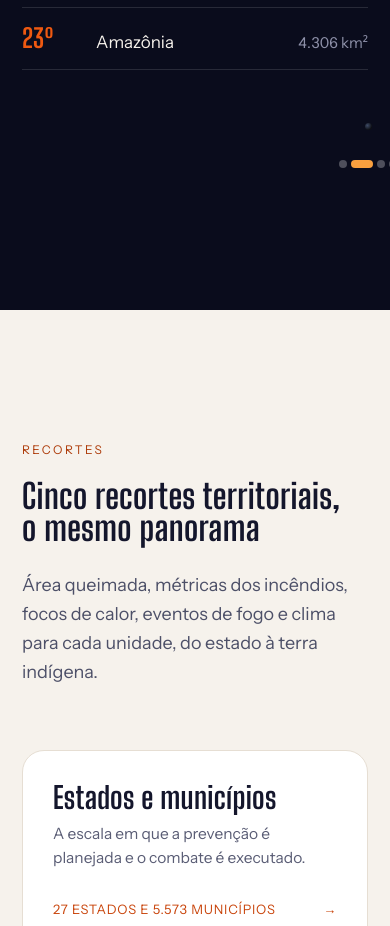
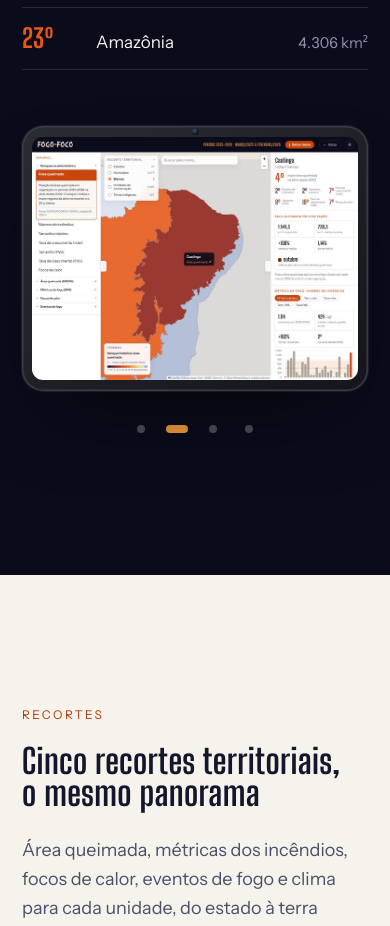
Before and after one commit to Liaons/fogoemfoco, a plain HTML site: page index.html in a window 390 px wide. Shown: the part 2846-3772 px from the top of the page. Drawn offline with Linux system fonts and the light colour scheme.

Commit message:
Corrige o tablet do Panorama com largura zero: largura explicita (ate 820 px) com o avanco na margem numa variavel
O ajuste anterior usava margin-left:auto num elemento com container-type:inline-size, que entao encolhia ate 0.

Co-Authored-By: Claude Opus 5.5 <noreply@anthropic.com>

```diff
--- a/index.html
+++ b/index.html
@@ -325,8 +325,8 @@ a,button,summary{touch-action:manipulation}
 /* panorama: a plataforma num tablet, passando por quatro telas reais */
 .duplo.com-tablet{grid-template-columns:minmax(0,.78fr) minmax(0,1.5fr);gap:56px;align-items:start}
 /* avanca na margem direita ate 110 px, e o tablet nunca passa de 820 px, mesmo em telas muito largas */
-@media(min-width:1241px){.com-tablet .tablet{margin-right:max(calc((1160px - 100vw) / 2 + 24px), -110px)}}
-.com-tablet .tablet{max-width:820px;margin-left:auto}
+.com-tablet .tablet{--sangria:0px;width:min(820px, calc(100% - var(--sangria)));margin:0 var(--sangria) 0 auto}
+@media(min-width:1241px){.com-tablet .tablet{--sangria:max(calc((1160px - 100vw) / 2 + 24px), -110px)}}
 .com-tablet .titulo{font-size:clamp(36px,3.8vw,56px);max-width:none}
 .com-tablet .tablet{position:sticky;top:110px}
 @media(max-width:960px){.duplo.com-tablet{grid-template-columns:1fr}.com-tablet .tablet{position:static}}
```
